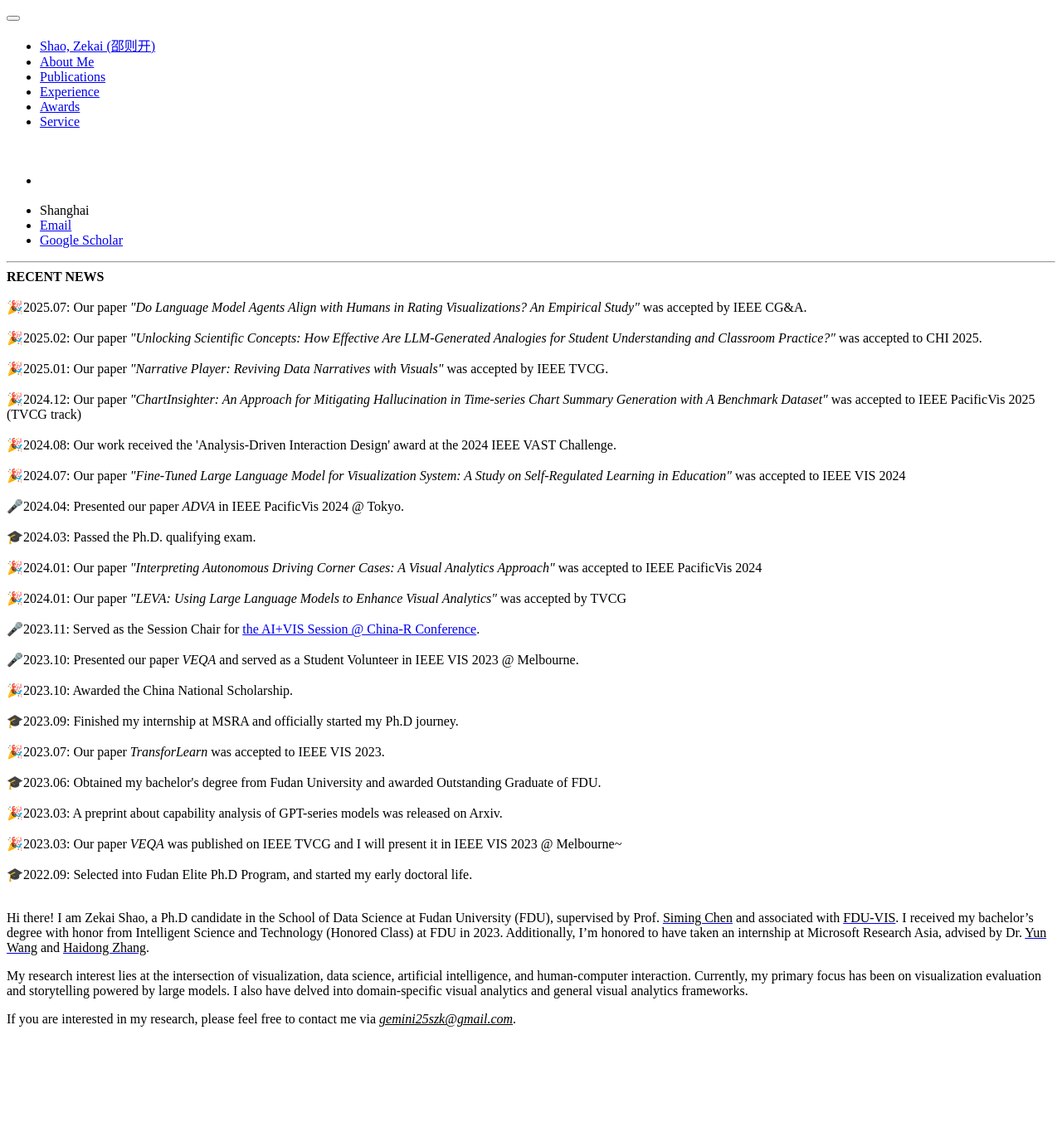
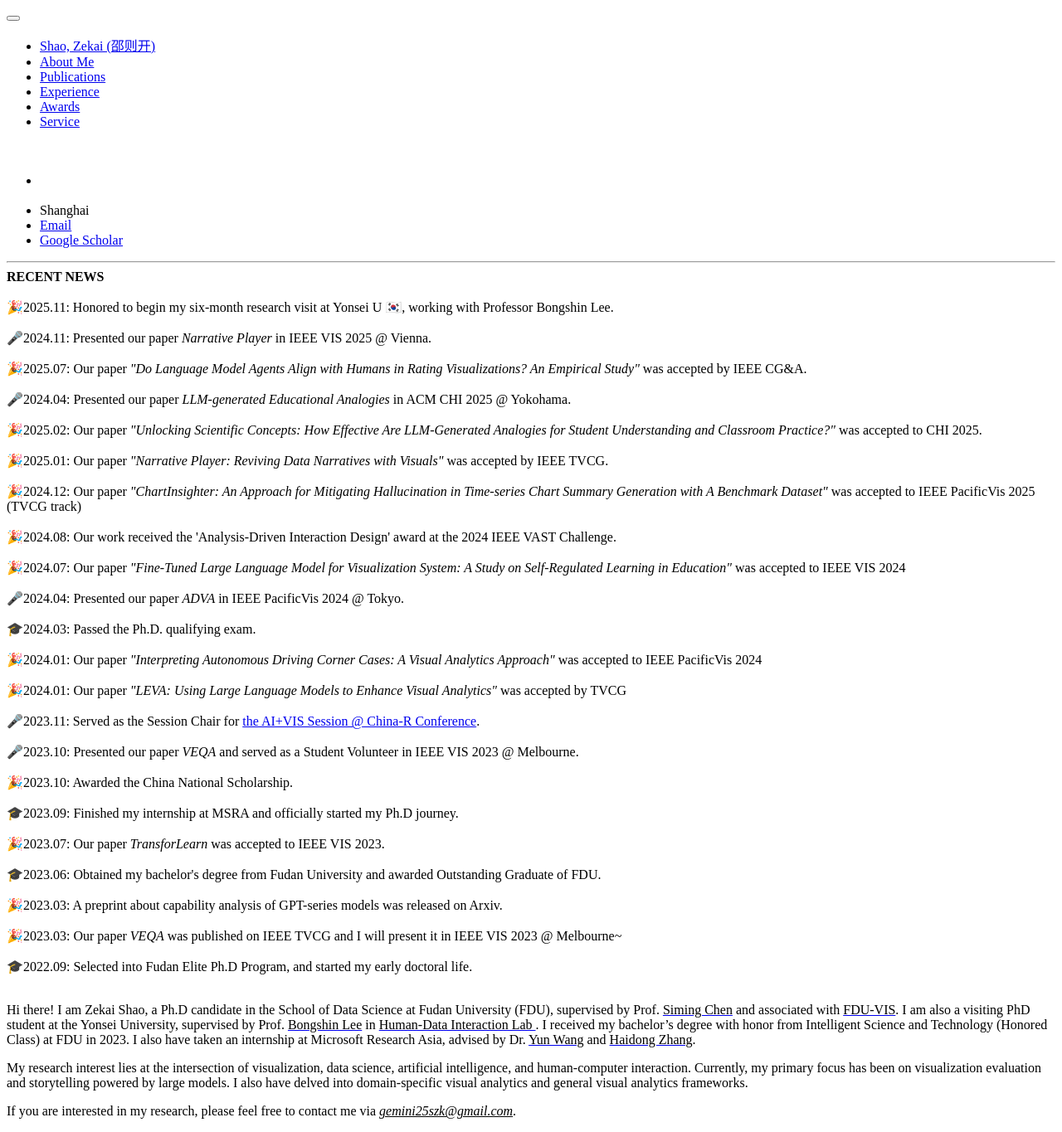
Before and after one commit to ZekaiShao25/ZekaiShao25.github.io, a Jekyll site: the page built from _pages/include/intro.md, in a window 1280 px wide. Shown: the whole page at 83% size. Built offline with Jekyll 4.4.1, drawn with Linux system fonts in a browser that asks for light colours; our own code applies the rules of GitHub Pages for plain Markdown files; before the commit the page ends 1254 px from its top, so only the background shows below that.

Commit message:
Updates in 11

```diff
--- a/_includes/sidebar.html
+++ b/_includes/sidebar.html
@@ -15,7 +15,14 @@
 <hr/>
 <b> RECENT NEWS</b> <br><br>
 <div class="news">
+
+🎉2025.11: Honored to begin my six-month research visit at Yonsei U 🇰🇷, working with Professor Bongshin Lee.<br><br>
+
+🎤2024.11: Presented our paper <i>Narrative Player</i> in IEEE VIS 2025 @ Vienna.<br><br>
+
 🎉2025.07: Our paper <i>"Do Language Model Agents Align with Humans in Rating Visualizations? An Empirical Study"</i> was accepted by IEEE CG&A.<br><br>
+
+🎤2024.04: Presented our paper <i>LLM-generated Educational Analogies</i> in ACM CHI 2025 @ Yokohama.<br><br>
 
 🎉2025.02: Our paper <i>"Unlocking Scientific Concepts: How Effective Are LLM-Generated Analogies for Student Understanding and Classroom Practice?"</i> was accepted to CHI 2025.<br><br>
 
--- a/_pages/include/intro.md
+++ b/_pages/include/intro.md
@@ -1,4 +1,6 @@
-Hi there! I am Zekai Shao, a Ph.D candidate in the School of Data Science at Fudan University (FDU), supervised by Prof. [<font color=Black>Siming Chen</font>](http://simingchen.me/) and associated with [<font color=Black>FDU-VIS</font>](http://fduvis.net/). I received my bachelor's degree with honor from Intelligent Science and Technology (Honored Class) at FDU in 2023. Additionally, I'm honored to have taken an internship at Microsoft Research Asia, advised by Dr. [<font color=Black>Yun Wang</font>](https://www.microsoft.com/en-us/research/people/wangyun/) and [<font color=Black>Haidong Zhang</font>](https://www.microsoft.com/en-us/research/people/haizhang/).
+Hi there! I am Zekai Shao, a Ph.D candidate in the School of Data Science at Fudan University (FDU), supervised by Prof. [<font color=Black>Siming Chen</font>](http://simingchen.me/) and associated with [<font color=Black>FDU-VIS</font>](http://fduvis.net/). I am also a visiting PhD student at the Yonsei University, supervised by Prof. [<font color=Black>Bongshin Lee</font>](https://bongshiny.com/) in [<font color=Black>Human-Data Interaction Lab
+</font>](https://hdil.yonsei.ac.kr//).
+I received my bachelor's degree with honor from Intelligent Science and Technology (Honored Class) at FDU in 2023. I also have taken an internship at Microsoft Research Asia, advised by Dr. [<font color=Black>Yun Wang</font>](https://www.microsoft.com/en-us/research/people/wangyun/) and [<font color=Black>Haidong Zhang</font>](https://www.microsoft.com/en-us/research/people/haizhang/).
 
 My research interest lies at the intersection of visualization, data science, artificial intelligence, and human-computer interaction. Currently, my primary focus has been on visualization evaluation and storytelling powered by large models. I also have delved into domain-specific visual analytics and general visual analytics frameworks.
 
```
Also changed, not shown: _pages/include/award.md (+1 -0 lines), _pages/include/experience.md (+5 -0 lines), _pages/include/pub.md (+1 -1 lines), _pages/include/service.md (+1 -1 lines).
